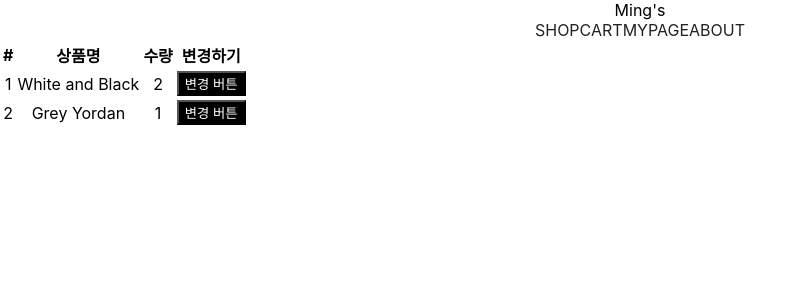
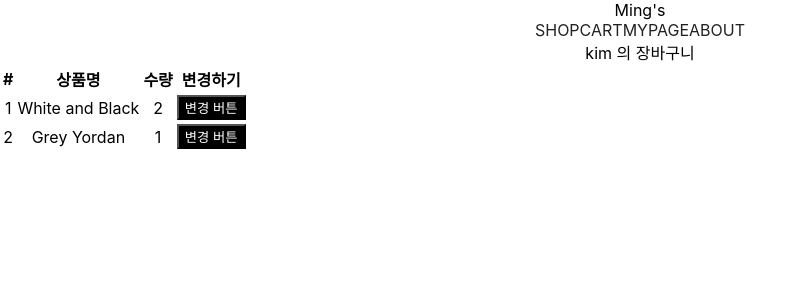
Before and after one commit to alsruddl0805/Project_Copy, a React (Create React App) app in the folder shop/: page /cart in a window 1280 px wide. Shown: the top 300 px of the page, without its empty margins (0-805 px from the left). Built offline with nearby package versions, Linux system fonts and the light colour scheme; the HTML template or start-up script is replaced by a standard one.

Commit message:
stroe 내부 state 변경 방식

```diff
--- a/shop/src/routes/Cart.js
+++ b/shop/src/routes/Cart.js
@@ -1,7 +1,8 @@
 import { useReducer } from 'react';
 import { Table } from 'react-bootstrap'
-import { useSelector } from 'react-redux';
+import { useDispatch, useSelector } from 'react-redux';
 import styled from 'styled-components';
+import { changeName } from './../store.js';
 
 let CustomButton = styled.button`
     background-color: #000;
@@ -10,11 +11,15 @@ let CustomButton = styled.button`
 
 function Cart() {
     // store에 있던 모든 state를 가져와주는 함수
+    let store = useSelector((state) => { return state });
     let cartItem = useSelector((state) => { return state.cartItem }); // or => state.user
-    console.log('안받아왔어?', cartItem);
+
+    // store.js로 요청을 보내주는 함수
+    let dispatch = useDispatch();
 
     return (
         <div>
+            {store.user} 의 장바구니
         <Table>
             <thead>
                 <tr>
@@ -32,7 +37,7 @@ function Cart() {
                             <td>{idx + 1}</td>
                             <td>{i.name}</td>
                             <td>{i.count}</td>
-                            <td><CustomButton>변경 버튼</CustomButton></td>
+                            <td><CustomButton onClick={() => { dispatch(changeName()) }}>변경 버튼</CustomButton></td>
                             </tr>
                         )
                     })
--- a/shop/src/store.js
+++ b/shop/src/store.js
@@ -2,12 +2,21 @@ import { configureStore, createSlice } from '@reduxjs/toolkit'
 
 let user = createSlice({ // useState() 와 같은 역할
     name: 'user', // state name
-    initialState: 'kim' // state 값
+    initialState: 'kim', // state 값
+    reducers: {
+        // 수정 함수
+        changeName(state) { // 기존 state를 뜻함
+            return 'john ' + state
+        },
+    }
 })
+
+// user.actions => state 변경 함수들이 이 자리에 남게 됨
+export let { changeName } = user.actions
 
 let stock = createSlice({
     name: 'stock',
-    initialState: [10, 11, 12 ],
+    initialState: [10, 11, 12],
 })
 
 let cartItem = createSlice({
```
